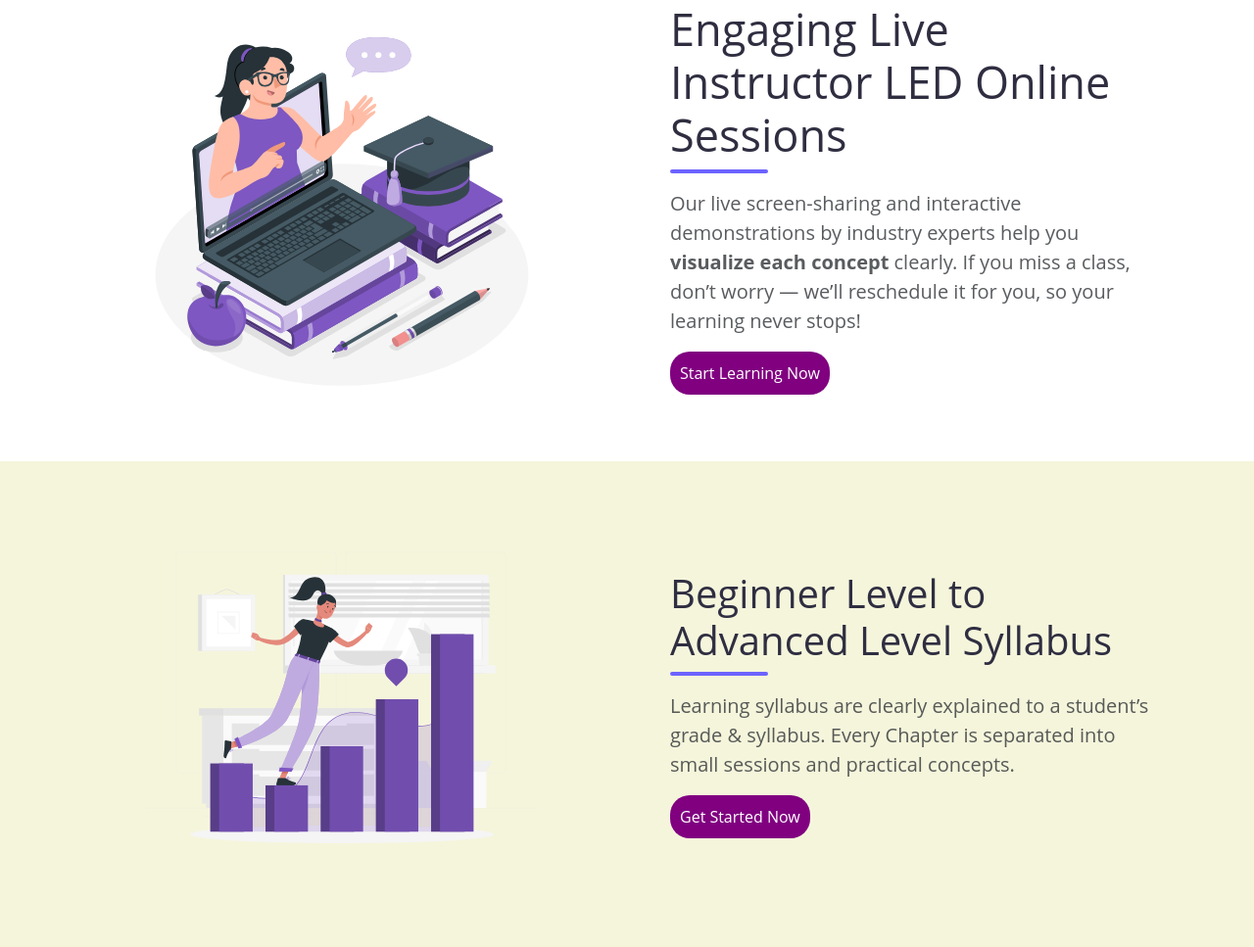
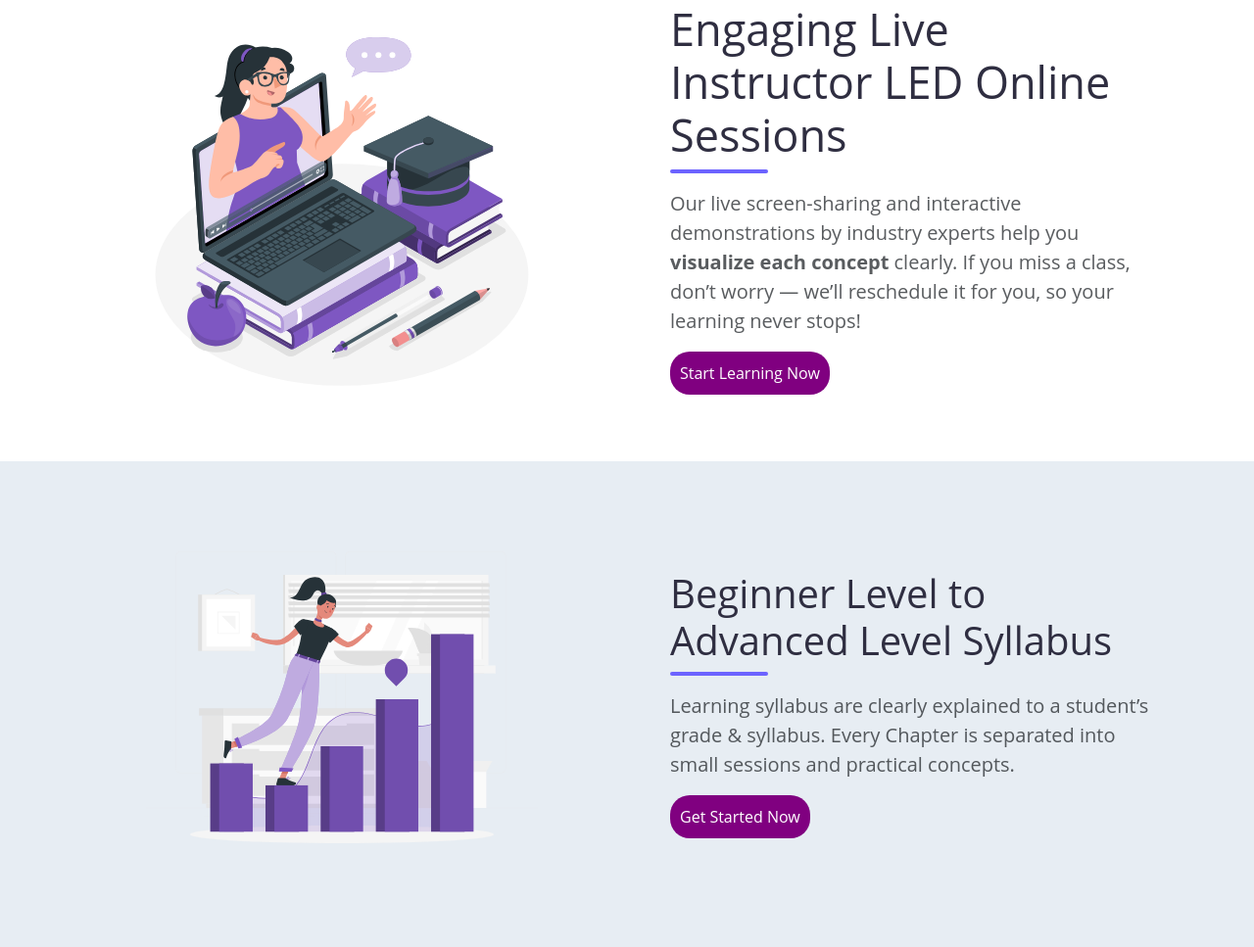
Before and after one commit to neemkaroli12/Microsoft_dynamics, a Django app: page / in a window 1280 px wide. Shown: the part 2050-3017 px from the top of the page at 98% size. Run offline with Django 5.2, Linux system fonts and the light colour scheme; data comes from the database, SQL or seed files in the repository.

Commit message:
change commit

```diff
--- a/newapp/templates/index.html
+++ b/newapp/templates/index.html
@@ -109,7 +109,7 @@
       </div>
     </div>
   </section>
-  <section class="how-it-works py-5"  style="background-color:beige;">
+  <section class="how-it-works py-5"  style="background-color:#e7edf3;">
     <div class="container">
       <div class="row align-items-center g-5">
         <div class="col-lg-6 d-flex justify-content-center">
```
